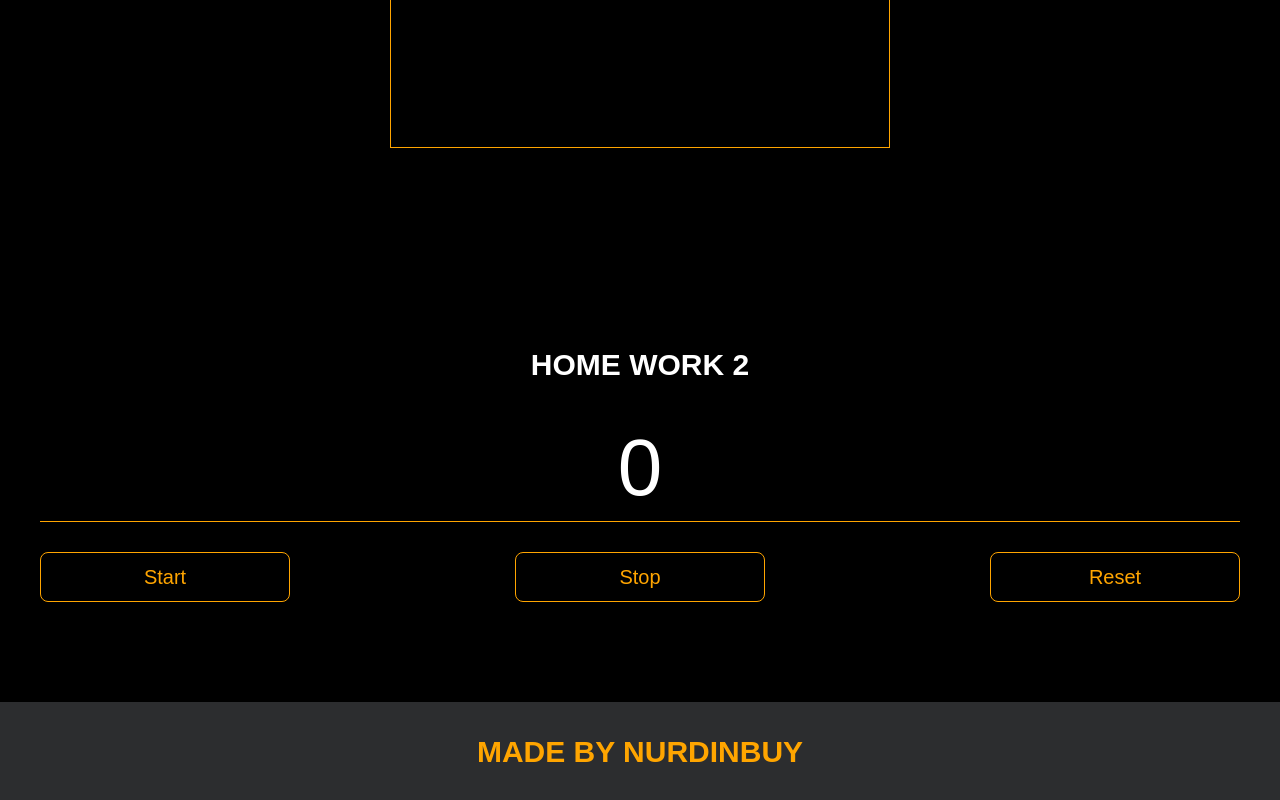
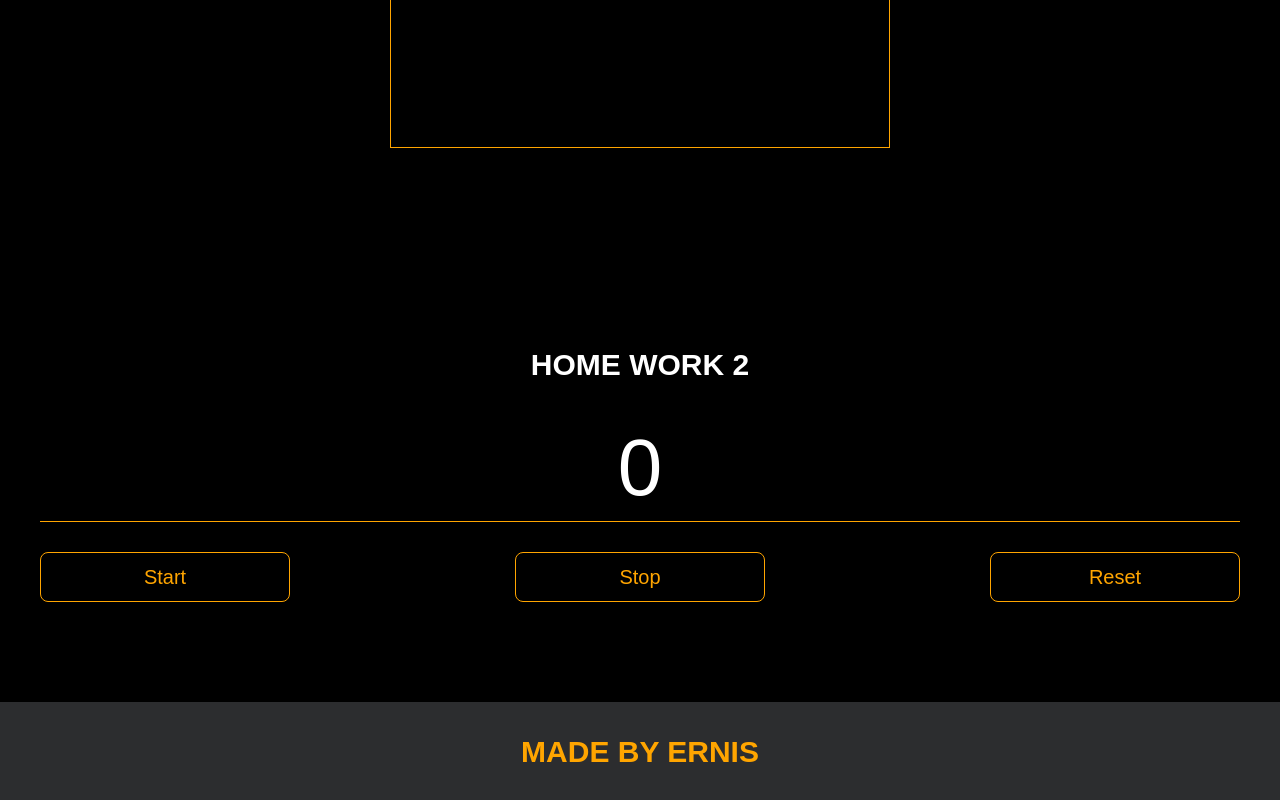
Before and after one commit to Ernis1015/project, a plain HTML site: page pages/home_works.html in a window 1280 px wide. Shown: the part 1120-1920 px from the top of the page. Drawn offline with Linux system fonts and the light colour scheme.

Commit message:
by Ernis

```diff
--- a/pages/home_works.html
+++ b/pages/home_works.html
@@ -79,7 +79,7 @@
         <div class="container">
             <a href="https://www.instagram.com/nurdinbuy/" target="_blank">
                 <div class="inner_footer">
-                    <h2>Made by NurDinBuy</h2>
+                    <h2>Made by Ernis</h2>
                 </div>
             </a>
         </div>
```
Also changed, not shown: js/home_works.js (line endings or trailing spaces).
